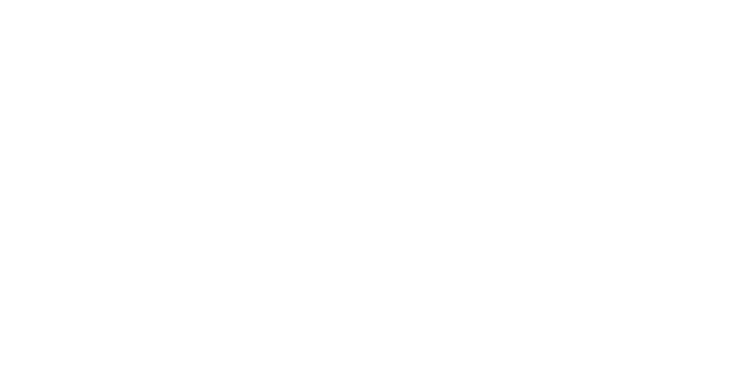
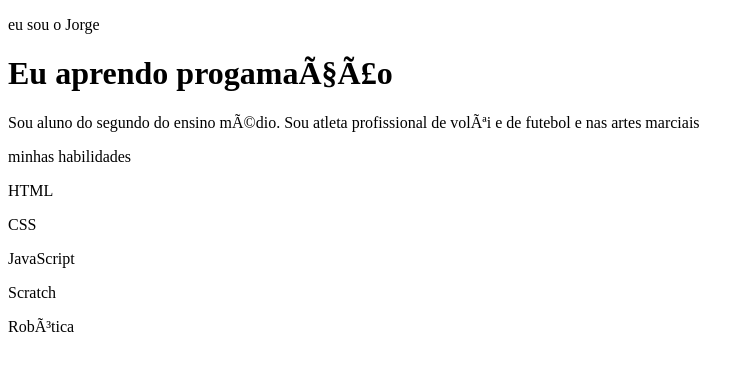
Before and after one commit to jorgestrelow/portfolio-2a, a plain HTML site: page index.html in a window 1280 px wide. Shown: the whole page, without its empty margins (0-754 px from the left). Drawn offline with Linux system fonts and the light colour scheme.

Commit message:
Update index.html

```diff
--- a/index.html
+++ b/index.html
@@ -1,2 +1,23 @@
-
 <!DOCTYPE html>
+<hmtl lang="pt-br">
+  <head>
+    <meta charset=UTF-8">
+   <link real="stylesheet" href=estilo.CSS">
+    <title> meu Portofólio Acadêmico </title>
+  </head>
+  <body>
+    <header>
+      <p> eu sou o Jorge </p>
+      <h1> Eu aprendo progamação</h1>
+      <p> Sou aluno do segundo do ensino médio. Sou atleta profissional de volêi e de futebol
+      e nas artes marciais</p>
+      <p> minhas habilidades</p>
+      <div>
+        <p> HTML </p>
+        <p> CSS </p>
+        <p> JavaScript </p>
+        <p> Scratch </p>
+        <p> Robótica </p>
+      </div>
+    </header>
+  </body>
```
